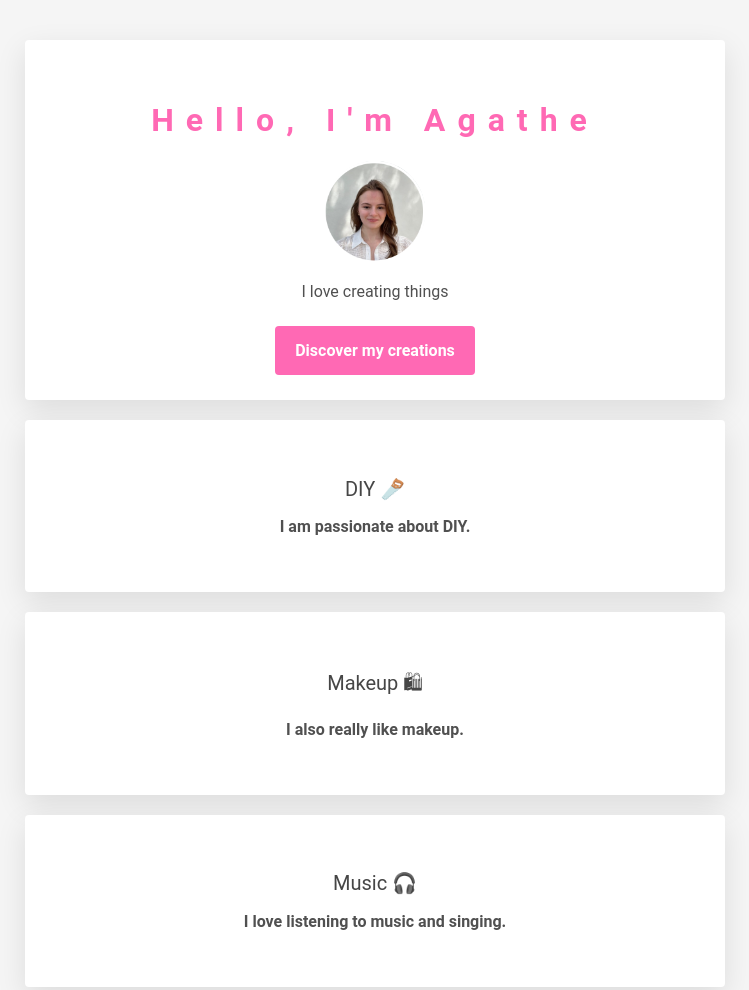
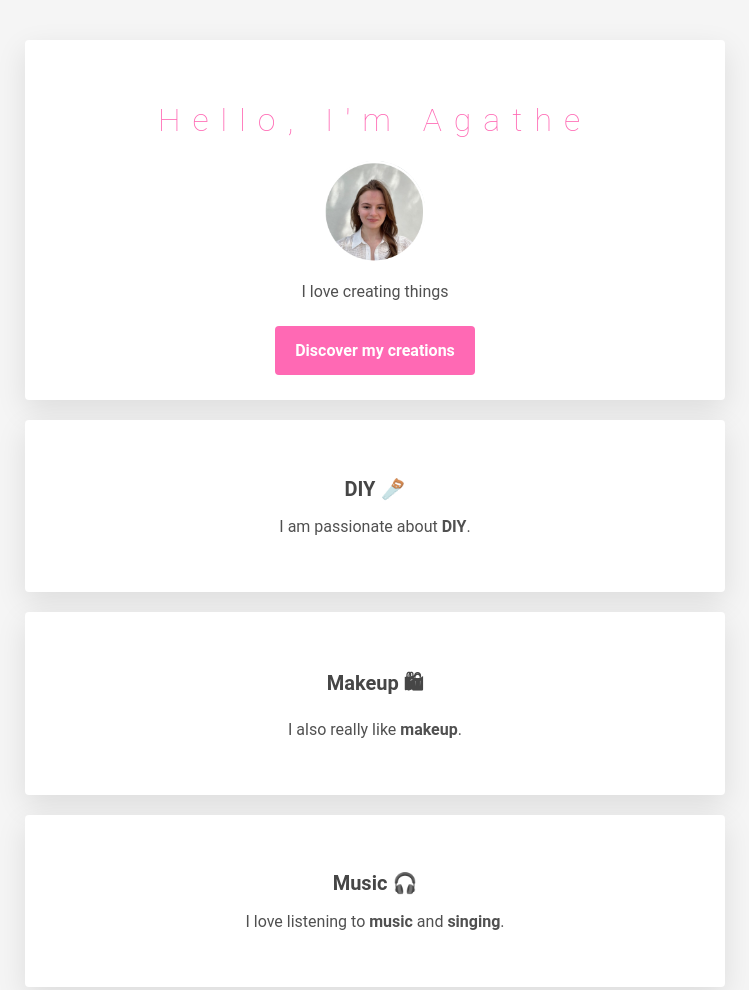
Before and after one commit to agadrz/my-profile, a plain HTML site: page index.html in a window 1280 px wide. Shown: the top 990 px of the page, without its empty margins (265-1014 px from the left). Drawn offline with Linux system fonts and the light colour scheme.

Commit message:
Add files via upload

```diff
--- a/index.html
+++ b/index.html
@@ -17,9 +17,9 @@
 			<div class="card-white" id="moi">
 
 				<h1>Hello, I'm Agathe</h1>
-				<img src="https://github.com/agadrz/my-profile/blob/8b278e1270f8dcbf0a74216f088e345a24d28292/Images/profile.jpg" class="img-circle" width="100px" alt="Agathe Deruaz">
+				<img src="Images/profile.jpg" class="img-circle" width="100px" alt="Agathe Deruaz">
 				<p>I love creating things </p>
-				<a href="https://www.instagram.com/aga_drz/"target="_blank" class="btn-blue"><strong>Discover my creations<strong/></a>
+				<a href="https://www.instagram.com/aga_drz/"target="_blank" class="btn-blue"><strong>Discover my creations</strong></a>
 			</div>
 
 			<div class="card-white">
--- a/style.css
+++ b/style.css
@@ -1,7 +1,7 @@
 body {
 	background-color: rgb(245, 245, 245);
 	color: rgb(80, 80, 80);
-	font-family: Roboto;
+	font-family: 'Roboto';
 	font-size: 16px;
 
 
@@ -10,15 +10,15 @@ body {
 h1 {
 	color: hotpink;
 	font-size: 32px;
-	font-family:"Roboto", serif;
+	font-family:'Roboto', serif;
 	letter-spacing: 12px;
-	font-weight: bolder;
+	font-weight: lighter;
 }
 
 h2 {
 	font-weight: initial;
 	font-size: 20px;
-	font-weight: lighter;
+	font-weight: bolder;
 	color: rgb(70, 70, 70);
 	text-transform: none;
 
```
Also changed, not shown: profile.jpg (added).
